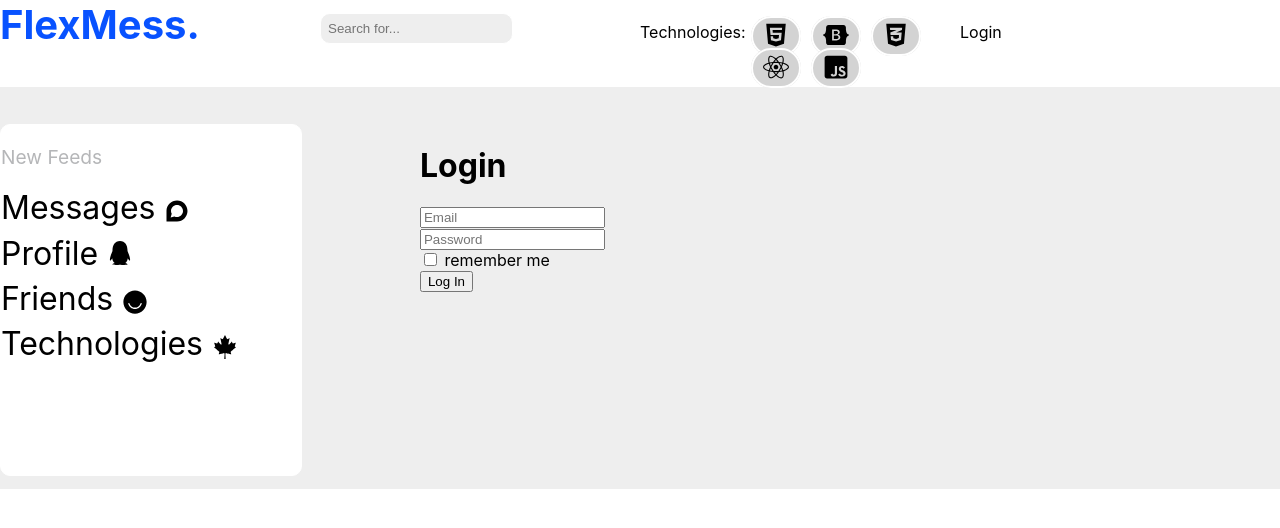
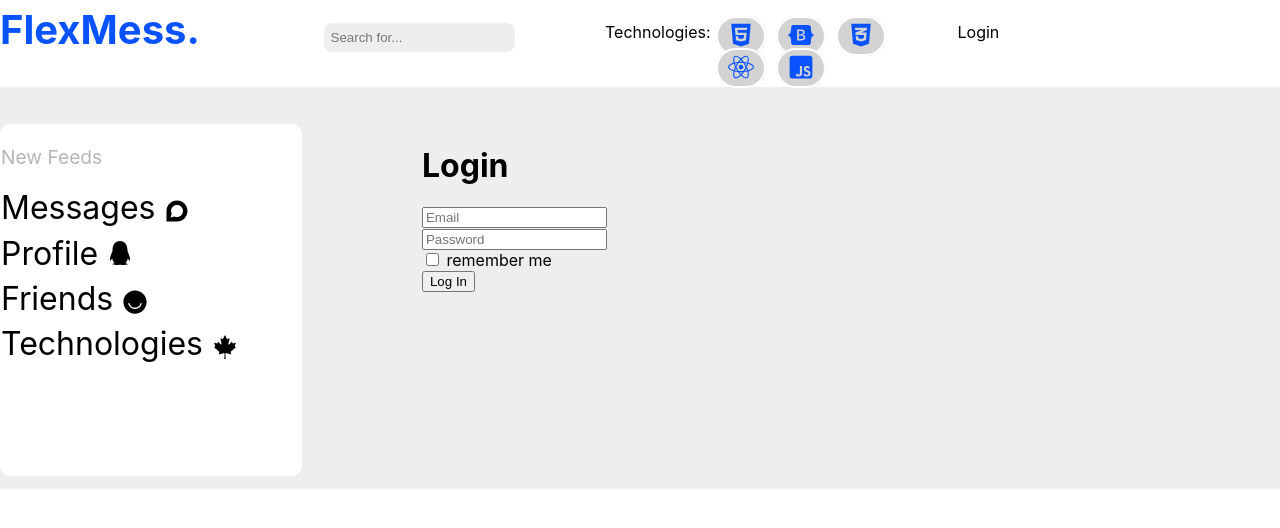
Before and after one commit to cupOfTea321/social-network2, a React (Create React App) app: page /login in a window 1280 px wide. Shown: the top 528 px of the page. Built offline with nearby package versions, Linux system fonts and the light colour scheme; no server answers.

Commit message:
with dialojogs redesigned + logo added

```diff
--- a/public/index.html
+++ b/public/index.html
@@ -2,7 +2,7 @@
 <html lang="en">
   <head>
     <meta charset="utf-8" />
-    <link rel="icon" href="%PUBLIC_URL%/favicon.ico" />
+    <link rel="icon" href="%PUBLIC_URL%/github_icon_231949.ico" />
     <meta name="viewport" content="width=device-width, initial-scale=1" />
     <meta name="theme-color" content="#000000" />
     <meta
@@ -24,7 +24,7 @@
       work correctly both with client-side routing and a non-root public URL.
       Learn how to configure a non-root public URL by running `npm run build`.
     -->
-    <title>React App</title>
+    <title>Flex Mess</title>
   </head>
   <body>
     <noscript>You need to enable JavaScript to run this app.</noscript>
--- a/src/App.js
+++ b/src/App.js
@@ -11,7 +11,6 @@ import LoginPage from "./components/Login/Login";
 import {connect} from "react-redux";
 import {compose} from "redux";
 import {initializeApp} from "./Redux/app_reducer";
-import Loader from "./components/common/Loader/Loader";
 import Technologies from "./components/Technologies/Technologies";
 
 // import DialogsContainer from "./components/Main/Dialogs/DialogsContainer";
--- a/src/components/Header/Header.module.css
+++ b/src/components/Header/Header.module.css
@@ -20,12 +20,14 @@ header input {
     color:#0852ff;
     font-weight: bold;
     font-size: 2.5em;
+    padding-top: 5px;
 }
 .h2{
-    padding-top: 1%;
+    padding-top: 22px;
     background-color: white;
 }
 .h3{
+    margin-left: -40px;
     display: flex;
 
     padding-top: 22px;
@@ -41,17 +43,20 @@ header input {
     margin: 0 5px;
     border-radius: 40px;
     background-color: lightgray;
-    color: black;
+
+    color:#0852ff;
 }
 .h3 .icons a:hover{
 
     color: royalblue;
 }
 .h4{
+    padding-left: 30px;
     padding-top: 22px;
     background-color: white;
 }
 .h4 a{
+
     color: black;
     text-decoration: none;
 }
--- a/src/components/Main/Dialogs/DiaItem/DiaItem.jsx
+++ b/src/components/Main/Dialogs/DiaItem/DiaItem.jsx
@@ -6,9 +6,13 @@ const DiaItem = (props) => {
     let path = '/dialogs/' +  props.id;
     return(
         <div className={`${d.messList} + ${d.active} `}>
-            <NavLink to={ path }>{props.name}</NavLink>
+            <button>
+                <NavLink to={ path }>{props.name}</NavLink>
+            </button>
+
 
         </div>
+
     );
 }
 
--- a/src/components/Main/Dialogs/Dialogs.jsx
+++ b/src/components/Main/Dialogs/Dialogs.jsx
@@ -3,8 +3,9 @@ import d from './Dialogs.module.css'
 import DiaItem from "./DiaItem/DiaItem";
 import MessItem from "./MessItem/MessItem";
 import React from "react";
-import {Navigate} from "react-router-dom";
+import {Navigate, NavLink} from "react-router-dom";
 import {Field, reduxForm} from "redux-form";
+import {FaVk} from "react-icons/fa";
 
 
 const Dialogs = (props) => {
@@ -30,7 +31,8 @@ const Dialogs = (props) => {
 
             </div>
             <div className={d.dialogs_block}>
-                <p>диалоги</p>
+                <p style={{marginLeft: 15}}>диалоги</p>
+
                 {dialogsElement}
 
             </div>
--- a/src/components/Main/Dialogs/Dialogs.module.css
+++ b/src/components/Main/Dialogs/Dialogs.module.css
@@ -54,8 +54,12 @@
 
 }
 .messList a{
-    color: black;
+    color: white;
     text-decoration: none;
+    font-size: 18px;
+}
+.messList a:hover{
+    text-decoration: underline;
 }
 .active{
     border: none;
@@ -68,3 +72,14 @@
 .messList{
 
 }
+.dialogs_block button{
+    background-color: black;
+    color: white;
+    margin-top: -11px;
+    /*padding: -15px;*/
+    /*margin-left: 10px;*/
+    border: 3px solid royalblue;
+    border-radius: 10px;
+    height: 50px;
+    width: 200px;
+}
```
Also changed, not shown: 1 other file (tests, documents, lock files or other folders).
